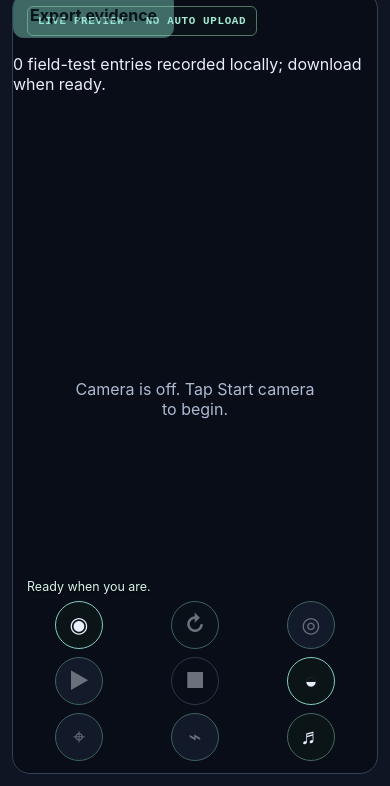
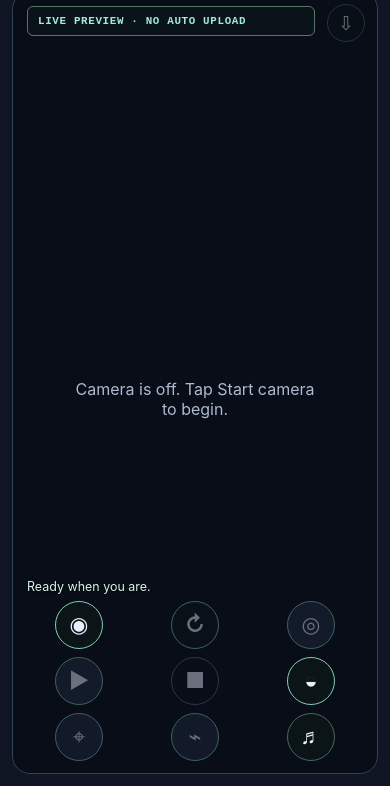
Before and after one commit to grauconejo13/object-sight-hecate, a website built with Vite: page web/index.html in a window 390 px wide. Shown: the part 58-844 px from the top of the page. Built offline with nearby package versions, Linux system fonts and the light colour scheme; no server answers.

Commit message:
style: fit field evidence control in mobile camera view

```diff
--- a/web/src/style.css
+++ b/web/src/style.css
@@ -18,7 +18,9 @@ video { position: absolute; inset: 0; width: 100%; height: 100%; object-fit: con
 #snapshot[hidden] { display: none; }
 #overlay { position: absolute; inset: 0; width: 100%; height: 100%; pointer-events: none; }
 .placeholder { position: absolute; top: 50%; left: 50%; transform: translate(-50%, -50%); width: min(18em, 100%); padding: 16px; text-align: center; color: #adbad0; }
-.badge { position: absolute; left: 14px; top: 14px; max-width: calc(100% - 28px); padding: 8px 10px; border: 1px solid #547568; border-radius: 6px; background: #0b1619dc; color: #a5e9d9; font: 600 .68rem ui-monospace, monospace; letter-spacing: .06em; }
+.badge { position: absolute; left: 14px; top: 14px; right: 134px; max-width: calc(100% - 162px); overflow: hidden; white-space: nowrap; text-overflow: ellipsis; padding: 8px 10px; border: 1px solid #547568; border-radius: 6px; background: #0b1619dc; color: #a5e9d9; font: 600 .68rem ui-monospace, monospace; letter-spacing: .06em; }
+.evidence-control { position: absolute; top: 14px; right: 14px; z-index: 4; min-height: 34px; padding: 7px 10px; border-color: #48675f; border-radius: 7px; background: #0b1619e8; color: #d8f5ed; font-size: .72rem; }
+.evidence-count { position: absolute; top: 54px; right: 14px; z-index: 2; max-width: 14rem; margin: 0; color: #a5e9d9; font-size: .68rem; line-height: 1.25; text-align: right; }
 .camera-status { position: absolute; right: 14px; bottom: 14px; left: 14px; z-index: 2; margin: 0; color: #d8f5ed; font-size: .78rem; line-height: 1.3; text-shadow: 0 1px 2px #000; }
 .camera-controls { position: absolute; right: 14px; bottom: 14px; z-index: 3; display: flex; flex-wrap: wrap; justify-content: flex-end; gap: 8px; max-width: calc(100% - 28px); }
 button { border: 1px solid #82cbbd; border-radius: 10px; padding: 12px 16px; background: #86dcc8; color: #08151a; font: inherit; font-weight: 700; cursor: pointer; }
@@ -53,6 +55,10 @@ footer { margin-top: 40px; }
   h1 { margin: 0; font-size: 1.7rem; letter-spacing: -.04em; }
   .star { font-size: .55em; }
   .viewer { flex: 1; min-height: 0; max-height: none; aspect-ratio: auto; border-radius: 18px; }
+  .badge { right: 62px; max-width: calc(100% - 76px); }
+  .evidence-control { top: 12px; right: 12px; width: 38px; min-width: 38px; min-height: 38px; padding: 0; border-radius: 50%; color: transparent; font-size: 0; }
+  .evidence-control::before { content: "⇩"; position: absolute; inset: 0; display: grid; place-items: center; color: #d8f5ed; font-size: 1.2rem; }
+  .evidence-count { display: none; }
   .camera-controls { right: 12px; bottom: 12px; left: 12px; display: grid; grid-template-columns: repeat(3, 1fr); justify-content: stretch; max-width: none; }
   .camera-controls .control-button, .camera-controls .voice-control { position: relative; min-width: 0; min-height: 48px; padding: 0; border-radius: 50%; justify-self: center; width: 48px; height: 48px; color: transparent !important; font-size: 0; }
   .control-button::before, .camera-controls .voice-control::before { position: absolute; inset: 0; display: grid; place-items: center; color: #e8eefb; font-size: 1.35rem; line-height: 1; }
```
